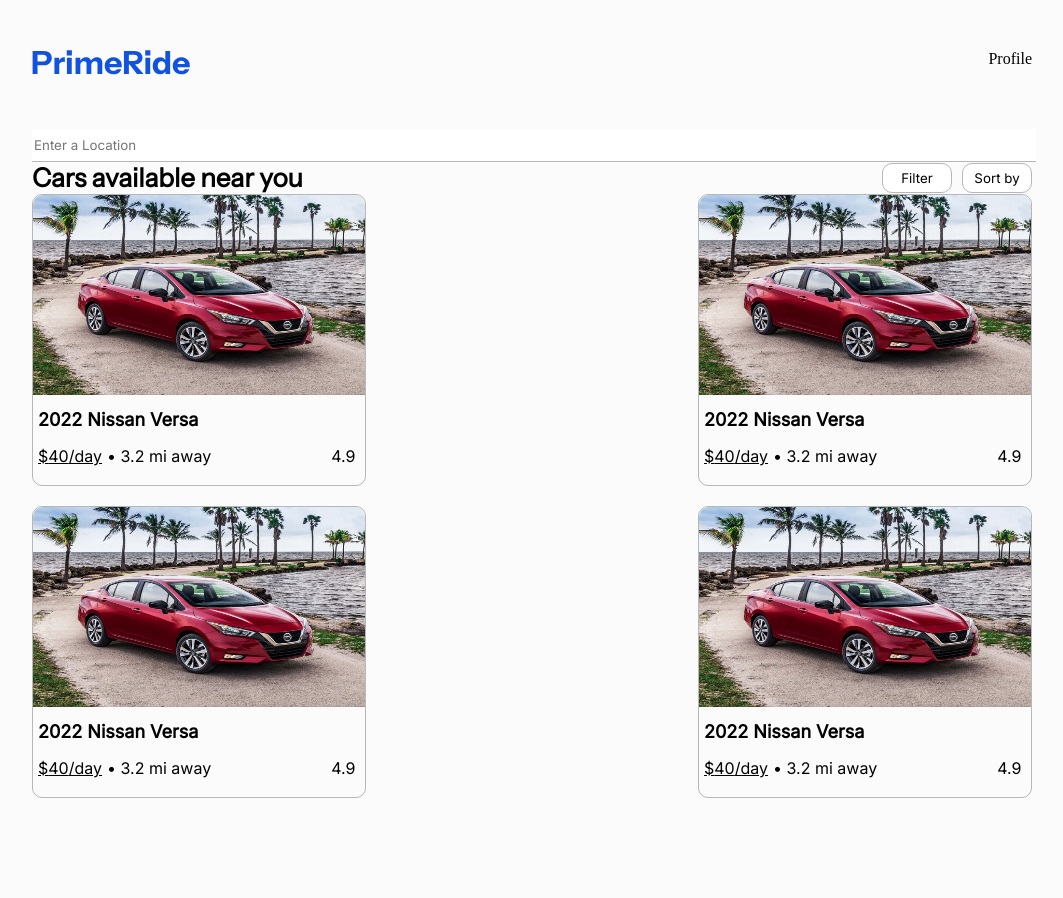
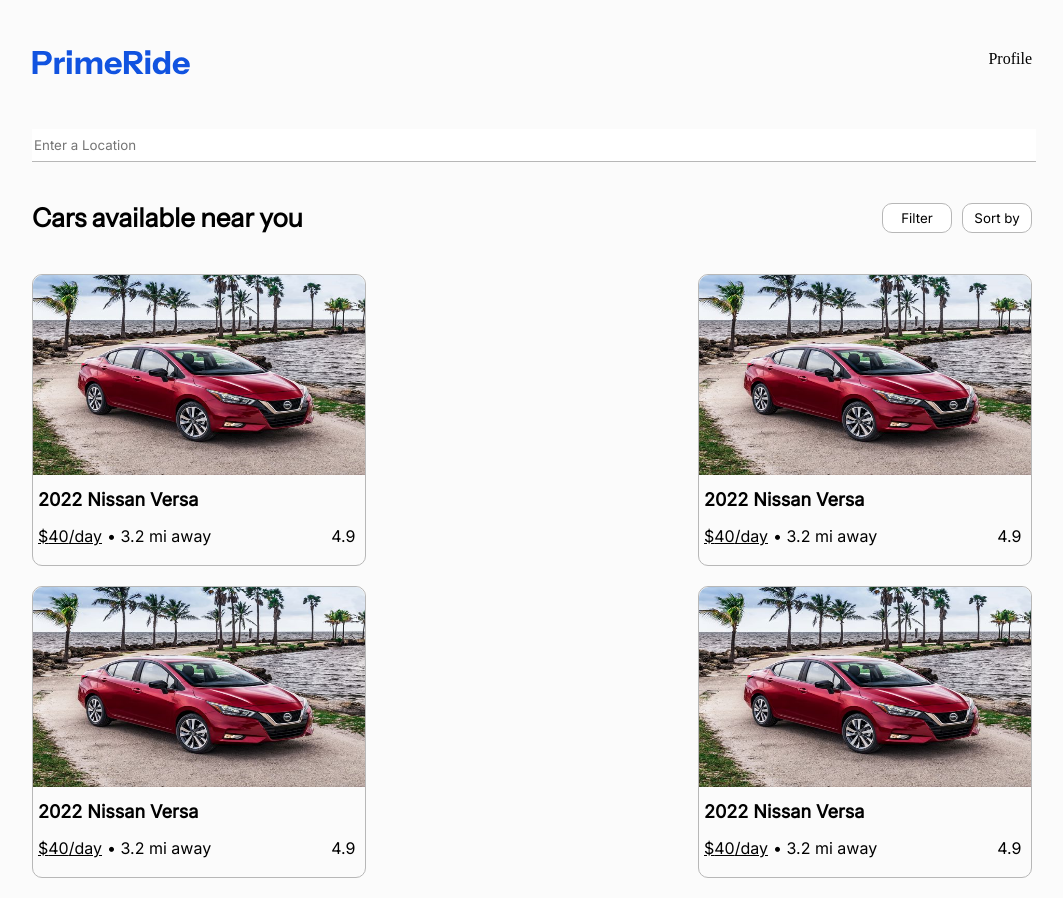
Before and after one commit to smuke/PrimeRide, a React (Vite) app: page / in a window 1280 px wide. Shown: the whole page, without its empty margins (108-1171 px from the left). Before the commit the page ends 818 px from the top, so only its background shows below. Built offline with nearby package versions, Linux system fonts and the light colour scheme.

Commit message:
discover edit

```diff
--- a/src/pages/discover/Discover.module.css
+++ b/src/pages/discover/Discover.module.css
@@ -21,6 +21,7 @@
     display: flex;
     justify-content: space-between;
     align-items: center;
+    margin: 40px 0px 40px 0px;
 }
 
 .buttons {
```
